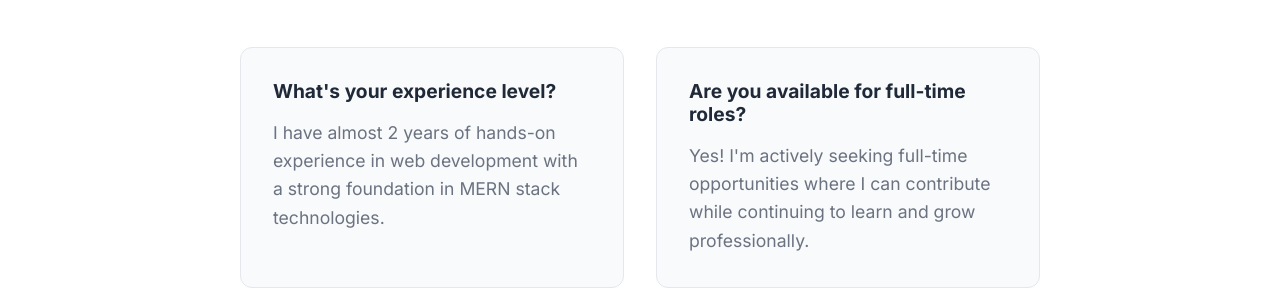
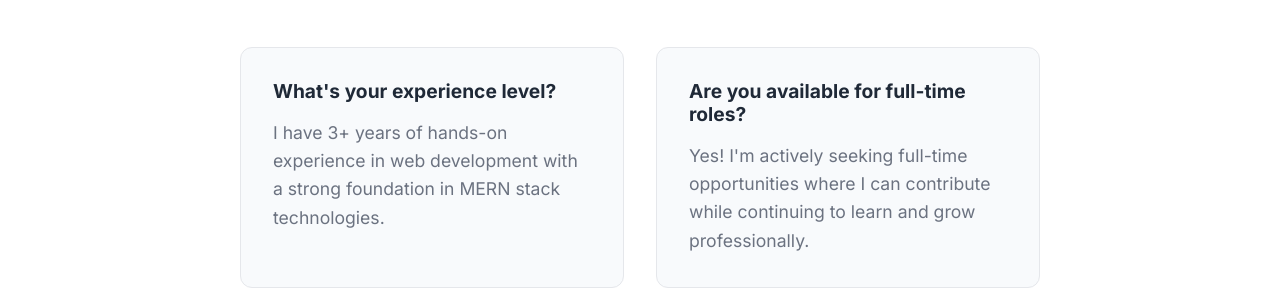
Before and after one commit to mdsimraan/simraanmohammed-portfolio, a React (Vite) app: page /contact in a window 1280 px wide. Shown: the part 1508-1796 px from the top of the page. Built offline with nearby package versions, Linux system fonts and the light colour scheme.

Commit message:
FAQ Change

```diff
--- a/src/pages/Contact/Contact.jsx
+++ b/src/pages/Contact/Contact.jsx
@@ -231,7 +231,7 @@ const Contact = () => {
           <div className="faq-grid">
             <div className="faq-item">
               <h3>What's your experience level?</h3>
-              <p>I have almost 2 years of hands-on experience in web development with a strong foundation in MERN stack technologies.</p>
+              <p>I have 3+ years of hands-on experience in web development with a strong foundation in MERN stack technologies.</p>
             </div>
             <div className="faq-item">
               <h3>Are you available for full-time roles?</h3>
```
